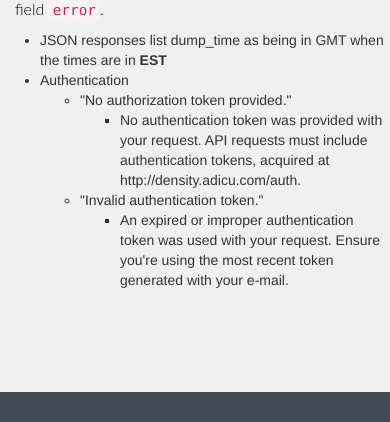
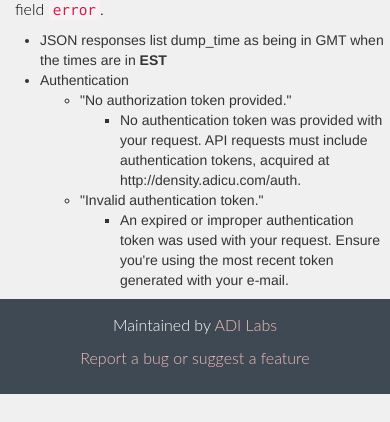
Before and after one commit to ADI-Labs/density, a Flask app: page /docs in a window 390 px wide; the page is wider, and only the part inside the window is pictured. Shown: the part 3594-4016 px from the top of that part. After the commit the page ends 3988 px from the top of that part, so only its background shows below. Run offline with Flask 2, Linux system fonts and the light colour scheme; some libraries are stand-ins or nearby versions.

Commit message:
fix includes raymond's work for mobile

```diff
--- a/density/static/style.css
+++ b/density/static/style.css
@@ -11,6 +11,9 @@ html, body {
 .wrapper {
     min-height: 100%;
     position: relative;
+}
+
+.content {
     padding-bottom: 122px; /* Height of footer */
 }
 
@@ -175,6 +178,10 @@ p {
         padding: 10px 0px;
     }
 
+    .content {
+        padding-bottom: 94px; /* height of footer */
+    }
+
     .listContainer {
         width: 100%;
         padding: 0;
--- a/density/templates/layout.html
+++ b/density/templates/layout.html
@@ -29,11 +29,14 @@
           <div class="container">
               <p class="left">Maintained by <a href="https://adicucom/labs">ADI Labs</a></p>
               <p class="right"><a href="mailto:labs@adicu.com?subject=[ADI Density]">Report a bug or suggest a feature</a></p>
+              <p class="footer-text mobile">Maintained by <a href="https://adicu.com/labs">ADI Labs</a></p>
+              <p class="footer-text mobile"><a href="mailto:labs@adicu.com?subject=[ADI Density]">Report a bug or suggest a feature</a></p>
           </div>
       </footer>
       <!--Javascript Files-->
       <script src="//ajax.googleapis.com/ajax/libs/jquery/2.1.1/jquery.min.js"></script>
       <script src="https://maxcdn.bootstrapcdn.com/bootstrap/3.2.0/js/bootstrap.min.js"></script>
+      <script src="{{ url_for('static', filename='expand.js') }}"></script>
     </div>
   </div>
 </body>
```
